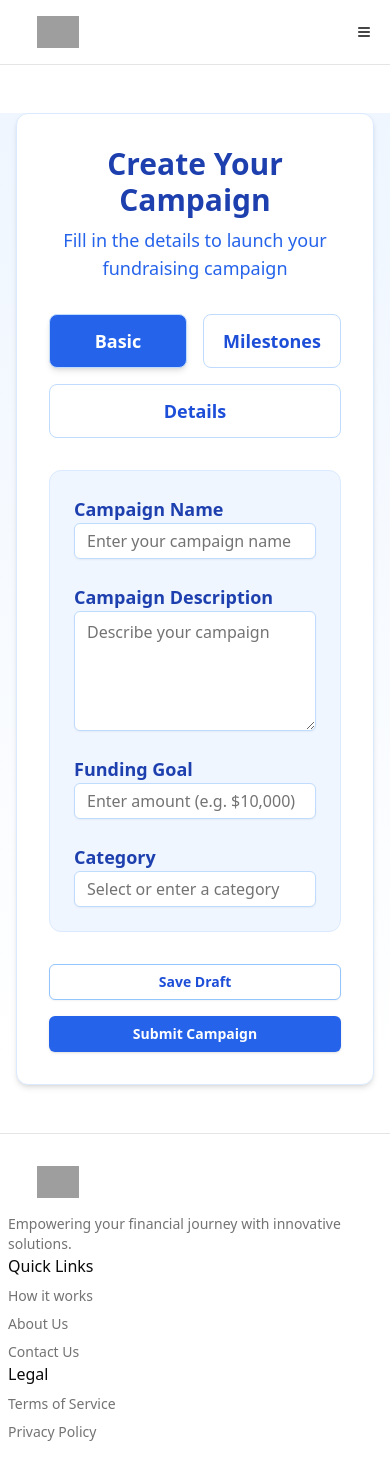
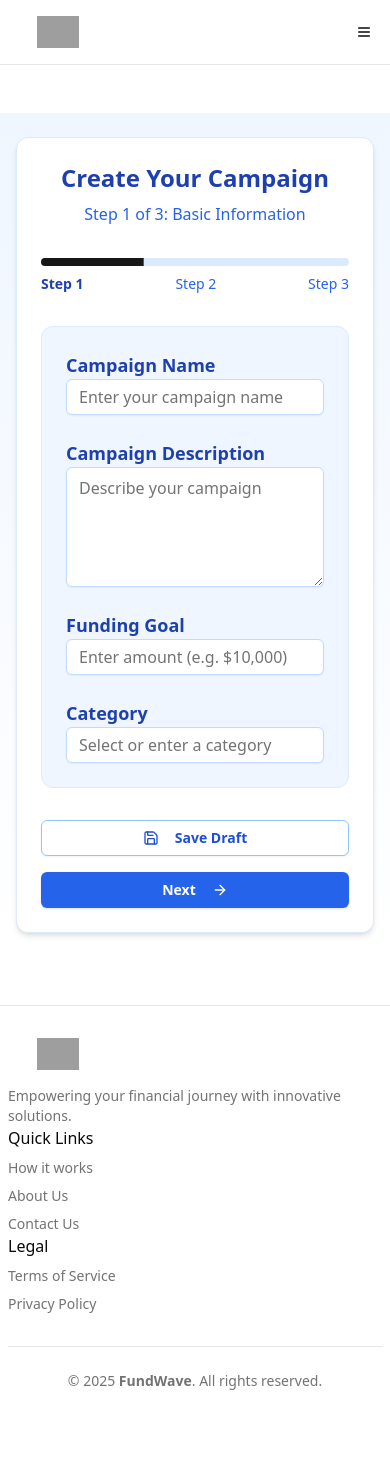
Before and after one commit to Walon-Foundation/fundwave, a Next.js app: page /campaign/create in a window 390 px wide. Shown: the top 1469 px of the page. After the commit the page ends 1423 px from the top, so only its background shows below. Built offline with nearby package versions, Linux system fonts and the light colour scheme; grey boxes are pictures that could not be loaded.

Commit message:
edit create campaign page

```diff
--- a/src/app/(campaign_folder)/campaign/create/page.tsx
+++ b/src/app/(campaign_folder)/campaign/create/page.tsx
@@ -1,97 +1,97 @@
 "use client"
-
 import { useState } from "react"
-import { Trash2 } from "lucide-react"
-import { ToastContainer } from "react-toastify"
-
+import type React from "react"
+import { ToastContainer, toast } from "react-toastify"
+import { ArrowLeft, ArrowRight, Save, Send } from "lucide-react"
 import { Button } from "@/components/ui/button"
-import { Card, CardContent } from "@/components/ui/card"
 import { Input } from "@/components/ui/input"
 import { Label } from "@/components/ui/label"
 import { Textarea } from "@/components/ui/textarea"
+import { Progress } from "@/components/ui/progress"
+
 
 export default function Campaign() {
-  const [activeSection, setActiveSection] = useState("basic")
+  const [currentStep, setCurrentStep] = useState(1)
+  const totalSteps = 3
+
+  // Form state
   const [campaignName, setCampaignName] = useState("")
   const [campaignDescription, setCampaignDescription] = useState("")
   const [fundingGoal, setFundingGoal] = useState("")
-  const [milestoneTitle, setMilestoneTitle] = useState("")
+  const [milestone, setMilestone] = useState("")
   const [amountNeeded, setAmountNeeded] = useState("")
   const [completionDate, setCompletionDate] = useState("")
   const [teamInformation, setTeamInformation] = useState("")
   const [expectedImpact, setExpectedImpact] = useState("")
   const [risksAndChallenges, setRisksAndChallenges] = useState("")
   const [category, setCategory] = useState("")
-  const [milestones, setMilestones] = useState<[]>([])
+  const [solution, setSolution] = useState("")
+  const [problem, setProblem] = useState("")
 
-  const handleSectionChange = (section: string) => {
-    setActiveSection(section)
-  }
-
-  const addMilestone = () => {
-    if (milestoneTitle && amountNeeded && completionDate) {
-      const newMilestone = {
-        id: Date.now(),
-        title: milestoneTitle,
-        amount: amountNeeded,
-        date: completionDate,
-      }
-      setMilestones([...milestones, newMilestone])
-      setMilestoneTitle("")
-      setAmountNeeded("")
-      setCompletionDate("")
+  // Step navigation
+  const nextStep = () => {
+    if (currentStep < totalSteps) {
+      setCurrentStep(currentStep + 1)
+      window.scrollTo(0, 0)
     }
   }
 
-  const removeMilestone = (id: number) => {
-    setMilestones(milestones.filter((milestone) => milestone.id !== id))
+  const prevStep = () => {
+    if (currentStep > 1) {
+      setCurrentStep(currentStep - 1)
+      window.scrollTo(0, 0)
     }
+  }
+
+  // Form submission
+  const handleSubmit = (e: React.FormEvent) => {
+    e.preventDefault()
+    toast.success("Campaign submitted successfully!")
+    // Here you would typically send the data to your API
+  }
+
+  // Save draft
+  const saveDraft = () => {
+    toast.info("Campaign draft saved!")
+    // Here you would typically save the draft to your API or localStorage
+  }
+
+  // Calculate progress percentage
+  const progressPercentage = (currentStep / totalSteps) * 100
+
+  // Step titles for the progress indicator
+  const stepTitles = ["Basic Information", "Milestones", "Campaign Details"]
 
   return (
     <section className="mx-auto my-12 px-4 w-full bg-gradient-to-b from-blue-50 to-white min-h-screen">
-      <div className="flex flex-col justify-center min-h-screen items-center mx-auto max-w-7xl">
-        <div className="p-8 w-full bg-white rounded-xl shadow-md border border-blue-100">
+      <div className="flex flex-col justify-center min-h-screen items-center mx-auto max-w-3xl">
+        <div className="p-6 sm:p-8 w-full bg-white rounded-xl shadow-md border border-blue-100">
           <div className="text-center mb-8">
-            <h1 className="text-3xl lg:text-4xl font-bold text-blue-800">Create Your Campaign</h1>
-            <p className="text-lg text-blue-600 mt-2">Fill in the details to launch your fundraising campaign</p>
+            <h1 className="text-2xl sm:text-3xl lg:text-4xl font-bold text-blue-800">Create Your Campaign</h1>
+            <p className="text-base sm:text-lg text-blue-600 mt-2">
+              Step {currentStep} of {totalSteps}: {stepTitles[currentStep - 1]}
+            </p>
           </div>
 
-          <div className="flex flex-wrap gap-4 mb-8">
-            <button
-              className={`flex-1 py-3 px-4 rounded-lg border border-blue-200 text-lg font-semibold transition-all ${
-                activeSection === "basic"
-                  ? "bg-blue-600 text-white shadow-md"
-                  : "bg-white text-blue-700 hover:bg-blue-50"
-              }`}
-              onClick={() => handleSectionChange("basic")}
+          {/* Progress bar */}
+          <div className="mb-8">
+            <Progress value={progressPercentage} className="h-2 bg-blue-100" />
+            <div className="flex justify-between mt-2 text-sm text-blue-600">
+              {stepTitles.map((title, index) => (
+                <div
+                  key={index}
+                  className={`text-center ${index + 1 === currentStep ? "font-semibold text-blue-800" : ""}`}
                 >
-              Basic
-            </button>
-            <button
-              className={`flex-1 py-3 px-4 rounded-lg border border-blue-200 text-lg font-semibold transition-all ${
-                activeSection === "milestones"
-                  ? "bg-blue-600 text-white shadow-md"
-                  : "bg-white text-blue-700 hover:bg-blue-50"
-              }`}
-              onClick={() => handleSectionChange("milestones")}
-            >
-              Milestones
-            </button>
-            <button
-              className={`flex-1 py-3 px-4 rounded-lg border border-blue-200 text-lg font-semibold transition-all ${
-                activeSection === "details"
-                  ? "bg-blue-600 text-white shadow-md"
-                  : "bg-white text-blue-700 hover:bg-blue-50"
-              }`}
-              onClick={() => handleSectionChange("details")}
-            >
-              Details
-            </button>
+                  Step {index + 1}
+                </div>
+              ))}
+            </div>
           </div>
 
-          <form className="space-y-8">
-            {activeSection === "basic" && (
-              <div className="space-y-6 bg-blue-50 p-6 rounded-xl border border-blue-100">
+          <form onSubmit={handleSubmit} className="space-y-8">
+            {/* Step 1: Basic Information */}
+            {currentStep === 1 && (
+              <div className="space-y-6 bg-blue-50 p-6 rounded-xl border border-blue-100 animate-in fade-in duration-300">
                 <div>
                   <Label htmlFor="campaign_name" className="text-lg font-semibold text-blue-800 mb-2">
                     Campaign Name
@@ -101,7 +101,8 @@ export default function Campaign() {
                     placeholder="Enter your campaign name"
                     value={campaignName}
                     onChange={(e) => setCampaignName(e.target.value)}
-                    className="w-full max-w-2xl border-blue-200 focus-visible:ring-blue-400 text-blue-900 bg-white"
+                    className="w-full border-blue-200 focus-visible:ring-blue-400 text-blue-900 bg-white"
+                    required
                   />
                 </div>
                 <div>
@@ -113,7 +114,8 @@ export default function Campaign() {
                     placeholder="Describe your campaign"
                     value={campaignDescription}
                     onChange={(e) => setCampaignDescription(e.target.value)}
-                    className="w-full max-w-2xl border-blue-200 focus-visible:ring-blue-400 text-blue-900 bg-white min-h-[120px]"
+                    className="w-full border-blue-200 focus-visible:ring-blue-400 text-blue-900 bg-white min-h-[120px]"
+                    required
                   />
                 </div>
                 <div>
@@ -125,7 +127,8 @@ export default function Campaign() {
                     placeholder="Enter amount (e.g. $10,000)"
                     value={fundingGoal}
                     onChange={(e) => setFundingGoal(e.target.value)}
-                    className="w-full max-w-2xl border-blue-200 focus-visible:ring-blue-400 text-blue-900 bg-white"
+                    className="w-full border-blue-200 focus-visible:ring-blue-400 text-blue-900 bg-white"
+                    required
                   />
                 </div>
                 <div>
@@ -137,46 +140,18 @@ export default function Campaign() {
                     placeholder="Select or enter a category"
                     value={category}
                     onChange={(e) => setCategory(e.target.value)}
-                    className="w-full max-w-2xl border-blue-200 focus-visible:ring-blue-400 text-blue-900 bg-white"
+                    className="w-full border-blue-200 focus-visible:ring-blue-400 text-blue-900 bg-white"
+                    required
                   />
                 </div>
               </div>
             )}
 
-            {activeSection === "milestones" && (
-              <div className="space-y-6 bg-blue-50 p-6 rounded-xl border border-blue-100">
-                {milestones.length > 0 && (
-                  <div className="space-y-4 mb-6">
-                    <h3 className="text-xl font-semibold text-blue-800">Your Milestones</h3>
-                    {milestones.map((milestone) => (
-                      <Card key={milestone.id} className="border-blue-200 bg-white">
-                        <CardContent className="p-4">
-                          <div className="flex justify-between items-start">
-                            <div className="space-y-2">
-                              <h4 className="font-semibold text-blue-700">{milestone.title}</h4>
-                              <p className="text-blue-600">Amount: {milestone.amount}</p>
-                              <p className="text-blue-600">
-                                Target Date: {new Date(milestone.date).toLocaleDateString()}
-                              </p>
-                            </div>
-                            <Button
-                              variant="ghost"
-                              size="icon"
-                              onClick={() => removeMilestone(milestone.id)}
-                              className="text-red-500 hover:text-red-700 hover:bg-red-50"
-                            >
-                              <Trash2 className="h-5 w-5" />
-                              <span className="sr-only">Remove milestone</span>
-                            </Button>
-                          </div>
-                        </CardContent>
-                      </Card>
-                    ))}
-                  </div>
-                )}
-
+            {/* Step 2: Milestones */}
+            {currentStep === 2 && (
+              <div className="space-y-6 bg-blue-50 p-6 rounded-xl border border-blue-100 animate-in fade-in duration-300">
                 <div className="border border-blue-200 rounded-lg bg-white p-6 shadow-sm">
-                  <h3 className="text-xl font-semibold text-blue-800 mb-4">Add New Milestone</h3>
+                  <h3 className="text-xl font-semibold text-blue-800 mb-4">Add Milestone</h3>
                   <div className="grid gap-4 md:grid-cols-2">
                     <div className="space-y-2 md:col-span-2">
                       <Label htmlFor="milestone_title" className="font-semibold text-blue-700">
@@ -185,9 +160,10 @@ export default function Campaign() {
                       <Input
                         id="milestone_title"
                         placeholder="What will you achieve?"
-                        value={milestoneTitle}
-                        onChange={(e) => setMilestoneTitle(e.target.value)}
+                        value={milestone}
+                        onChange={(e) => setMilestone(e.target.value)}
                         className="border-blue-200 focus-visible:ring-blue-400"
+                        required
                       />
                     </div>
                     <div className="space-y-2">
@@ -200,6 +176,7 @@ export default function Campaign() {
                         value={amountNeeded}
                         onChange={(e) => setAmountNeeded(e.target.value)}
                         className="border-blue-200 focus-visible:ring-blue-400"
+                        required
                       />
                     </div>
                     <div className="space-y-2">
@@ -212,22 +189,46 @@ export default function Campaign() {
                         value={completionDate}
                         onChange={(e) => setCompletionDate(e.target.value)}
                         className="border-blue-200 focus-visible:ring-blue-400"
+                        required
                       />
                     </div>
                   </div>
-                  <Button
-                    onClick={addMilestone}
-                    type="button"
-                    className="mt-4 bg-blue-600 hover:bg-blue-700 text-white"
-                  >
-                    Add Milestone
-                  </Button>
                 </div>
+                <p className="text-sm text-blue-600 italic">
+                  You can add more milestones after creating your campaign.
+                </p>
               </div>
             )}
 
-            {activeSection === "details" && (
-              <div className="space-y-6 bg-blue-50 p-6 rounded-xl border border-blue-100">
+            {/* Step 3: Campaign Details */}
+            {currentStep === 3 && (
+              <div className="space-y-6 bg-blue-50 p-6 rounded-xl border border-blue-100 animate-in fade-in duration-300">
+                <div>
+                  <Label htmlFor="problem" className="text-lg font-semibold text-blue-800 mb-2">
+                    Problem
+                  </Label>
+                  <Textarea
+                    id="problem"
+                    placeholder="What problems are you trying to solve?"
+                    value={problem}
+                    onChange={(e) => setProblem(e.target.value)}
+                    className="w-full border-blue-200 focus-visible:ring-blue-400 text-blue-900 bg-white min-h-[120px]"
+                    required
+                  />
+                </div>
+                <div>
+                  <Label htmlFor="solution" className="text-lg font-semibold text-blue-800 mb-2">
+                    Solution
+                  </Label>
+                  <Textarea
+                    id="solution"
+                    placeholder="What is your solution to the problem?"
+                    value={solution}
+                    onChange={(e) => setSolution(e.target.value)}
+                    className="w-full border-blue-200 focus-visible:ring-blue-400 text-blue-900 bg-white min-h-[120px]"
+                    required
+                  />
+                </div>
                 <div>
                   <Label htmlFor="team_info" className="text-lg font-semibold text-blue-800 mb-2">
                     Team Information
@@ -237,7 +238,8 @@ export default function Campaign() {
                     placeholder="Tell us about your team"
                     value={teamInformation}
                     onChange={(e) => setTeamInformation(e.target.value)}
-                    className="w-full max-w-2xl border-blue-200 focus-visible:ring-blue-400 text-blue-900 bg-white min-h-[120px]"
+                    className="w-full border-blue-200 focus-visible:ring-blue-400 text-blue-900 bg-white min-h-[120px]"
+                    required
                   />
                 </div>
                 <div>
@@ -249,7 +251,8 @@ export default function Campaign() {
                     placeholder="How will your campaign make a difference?"
                     value={expectedImpact}
                     onChange={(e) => setExpectedImpact(e.target.value)}
-                    className="w-full max-w-2xl border-blue-200 focus-visible:ring-blue-400 text-blue-900 bg-white min-h-[120px]"
+                    className="w-full border-blue-200 focus-visible:ring-blue-400 text-blue-900 bg-white min-h-[120px]"
+                    required
                   />
                 </div>
                 <div>
@@ -261,23 +264,54 @@ export default function Campaign() {
                     placeholder="What obstacles might you face?"
                     value={risksAndChallenges}
                     onChange={(e) => setRisksAndChallenges(e.target.value)}
-                    className="w-full max-w-2xl border-blue-200 focus-visible:ring-blue-400 text-blue-900 bg-white min-h-[120px]"
+                    className="w-full border-blue-200 focus-visible:ring-blue-400 text-blue-900 bg-white min-h-[120px]"
+                    required
                   />
                 </div>
               </div>
             )}
 
-            <div className="flex flex-col gap-4 md:flex-row md:justify-between mt-8">
+            {/* Navigation buttons */}
+            <div className="flex flex-col sm:flex-row gap-4 justify-between mt-8">
+              <div className="flex gap-2">
+                {currentStep > 1 && (
                   <Button
                     type="button"
                     variant="outline"
-                className="w-full md:w-auto border-blue-300 text-blue-700 hover:bg-blue-50 hover:text-blue-800 font-semibold"
+                    onClick={prevStep}
+                    className="flex-1 sm:flex-none border-blue-300 text-blue-700 hover:bg-blue-50 hover:text-blue-800 font-semibold"
                   >
-                Save Draft
+                    <ArrowLeft className="w-4 h-4 mr-2" /> Previous
                   </Button>
-              <Button type="submit" className="w-full md:w-auto bg-blue-600 hover:bg-blue-700 text-white font-semibold">
-                Submit Campaign
+                )}
+                <Button
+                  type="button"
+                  variant="outline"
+                  onClick={saveDraft}
+                  className="flex-1 sm:flex-none border-blue-300 text-blue-700 hover:bg-blue-50 hover:text-blue-800 font-semibold"
+                >
+                  <Save className="w-4 h-4 mr-2" /> Save Draft
                 </Button>
+              </div>
+
+              <div>
+                {currentStep < totalSteps ? (
+                  <Button
+                    type="button"
+                    onClick={nextStep}
+                    className="w-full sm:w-auto bg-blue-600 hover:bg-blue-700 text-white font-semibold"
+                  >
+                    Next <ArrowRight className="w-4 h-4 ml-2" />
+                  </Button>
+                ) : (
+                  <Button
+                    type="submit"
+                    className="w-full sm:w-auto bg-blue-600 hover:bg-blue-700 text-white font-semibold"
+                  >
+                    Submit Campaign <Send className="w-4 h-4 ml-2" />
+                  </Button>
+                )}
+              </div>
             </div>
           </form>
         </div>
--- a/src/app/api/auth/login/route.ts
+++ b/src/app/api/auth/login/route.ts
@@ -32,7 +32,7 @@ export async function POST(req:NextRequest){
             return errorHandler(401,"Invalid password",null)
         }
 
-        const accessToken = jwt.sign({id:user._id,username:user.username,roles:user.roles, iscampaign:user.isCampaign},process.env.ACCESS_TOKEN_SECRET!,{ expiresIn:"1d" })
+        const accessToken = jwt.sign({id:user._id,username:user.username,roles:user.roles, iscampaign:user.isCampaign},process.env.ACCESS_TOKEN_SECRET!)
 
         const sessionToken = jwt.sign({id:user._id},process.env.SESSION_TOKEN_SECRET!, { expiresIn: "1d"})
         const userToken = jwt.sign({
@@ -55,7 +55,7 @@ export async function POST(req:NextRequest){
         response.cookies.set(
             "accessToken",accessToken,{
                 httpOnly:true,
-                maxAge: 24 * 60 * 60 * 1000,
+                maxAge: 24 * 60 * 60,
                 path:"/",
                 secure: true
             }
```
Also changed, not shown: src/app/(campaign_folder)/campaign/[id]/page.tsx (+31 -28 lines), src/core/types/types.ts (+11 -7 lines). Lines whose indentation alone changed are shown as unchanged.
